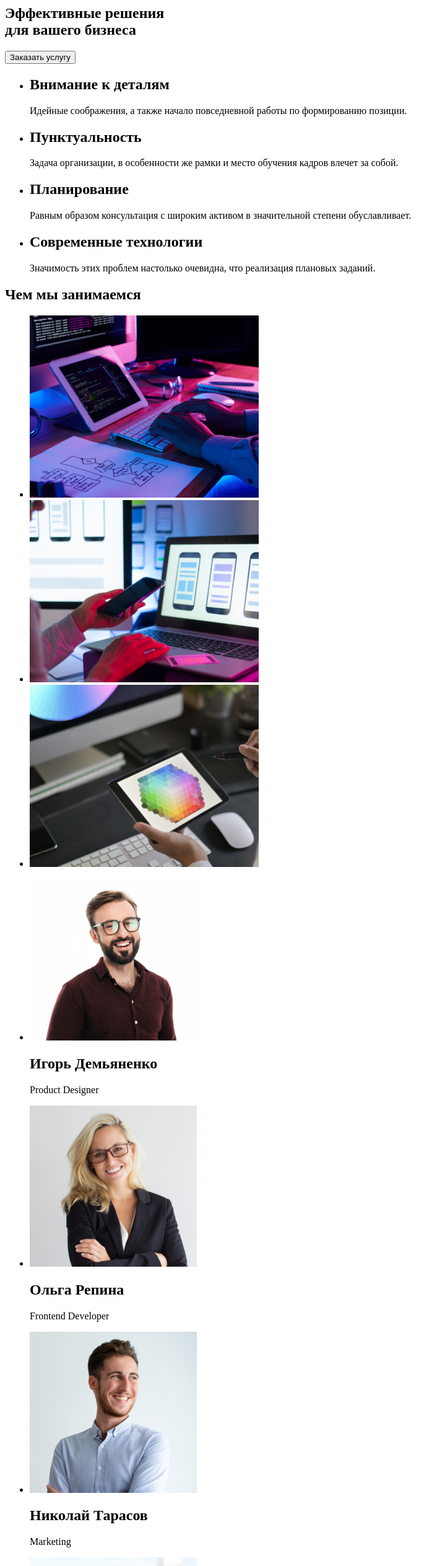
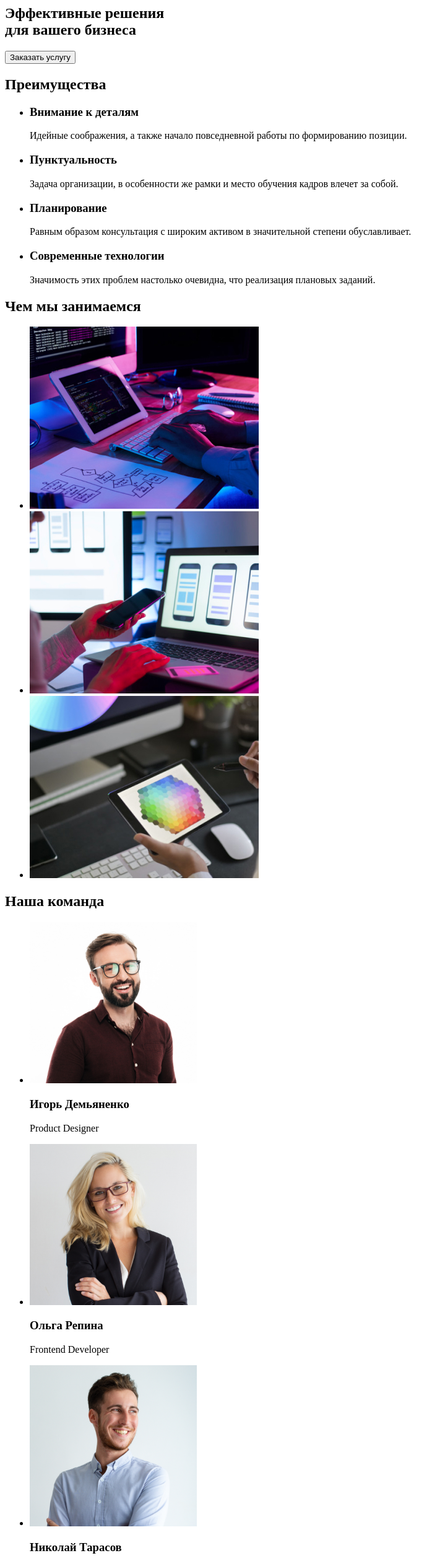
Before and after one commit to MENS1K/goit-markup-hw-01, a plain HTML site: page index.html in a window 1280 px wide. Shown: the part 160-2687 px from the top of the page at 62% size, without its empty margins (0-719 px from the left). Drawn offline with Linux system fonts and the light colour scheme.

Commit message:
Update index.html
Поправки Преимущества, Наша команда

```diff
--- a/index.html
+++ b/index.html
@@ -33,27 +33,28 @@
       </section>
       <!-- Преимущества -->
       <section>
+          <h2>Преимущества</h2>
           <ul>
               <li>
-                  <h2>Внимание к деталям</h2>
+                  <h3>Внимание к деталям</h3>
                   <p>
                     Идейные соображения, а также начало повседневной работы по формированию позиции.
                 </p>
               </li>
             <li>
-                <h2>Пунктуальность</h2>
+                <h3>Пунктуальность</h3>
                 <p>
                     Задача организации, в особенности же рамки и место обучения кадров влечет за собой.
                 </p>
             </li>
             <li>
-                <h2>Планирование</h2>
+                <h3>Планирование</h3>
                 <p>
                     Равным образом консультация с широким активом в значительной степени обуславливает.
                 </p>
             </li>
             <li>
-                <h2>Современные технологии</h2>
+                <h3>Современные технологии</h3>
                 <p>
                      Значимость этих проблем настолько очевидна, что реализация плановых заданий.
                 </p>
@@ -80,26 +81,27 @@
 
       <!-- Наша команда -->
       <section>
+          <h2>Наша команда</h2>
           <ul>
           <li>
               <img src="images/Igor.jpg" alt="Игорь Демьяненко" width="270">
-              <h2>Игорь Демьяненко</h2>
-              <p>Product Designer</p>
+              <h3>Игорь Демьяненко</h3>
+              <p lang="en">Product Designer</p>
           </li>
           <li>
               <img src="images/Olga.jpg" alt="Ольга Репина" width="270">
-              <h2>Ольга Репина</h2>
-              <p>Frontend Developer</p>
+              <h3>Ольга Репина</h3>
+              <p lang="en">Frontend Developer</p>
           </li>
           <li>
               <img src="images/Nikolai.jpg" alt="Николай Тарасов" width="270">
-              <h2>Николай Тарасов</h2>
-              <p>Marketing</p>
+              <h3>Николай Тарасов</h3>
+              <p lang="en">Marketing</p>
             </li>
             <li>
-                  <img src="images/Misha.jpg" alt="Михаил Ермаков" width="270">
-                  <h2>Михаил Ермаков</h2>
-                  <p>UI Designer</p>
+                <img src="images/Misha.jpg" alt="Михаил Ермаков" width="270">
+                <h3>Михаил Ермаков</h3>
+                <p lang="en">UI Designer</p>
               </li>
             </ul>
       </section>
```
